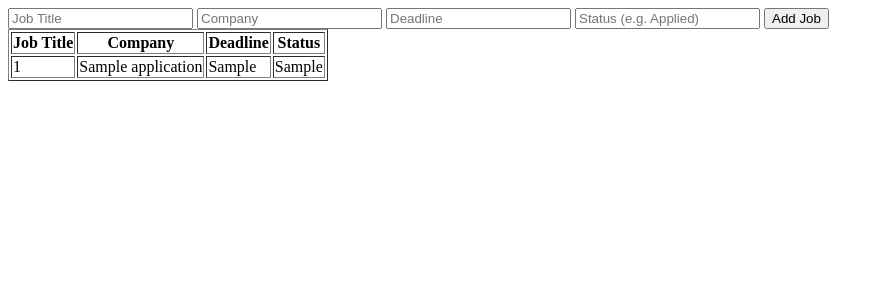
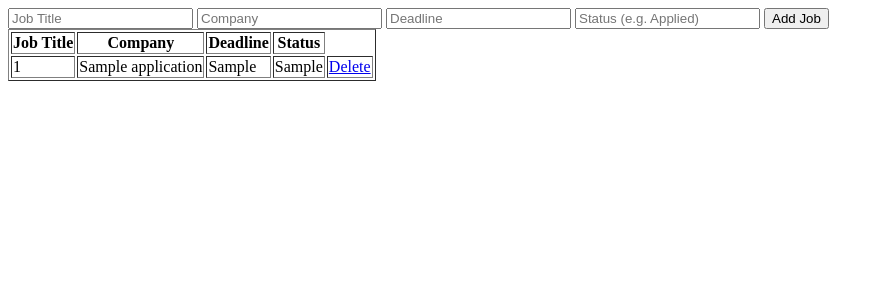
Before and after one commit to cayla-hhh/Job-Application-Tracker, a Flask app: page / in a window 1280 px wide. Shown: the top 300 px of the page, without its empty margins (0-884 px from the left). Run offline with Flask 3, Linux system fonts and the light colour scheme; tables that the repository leaves empty hold one stand-in row (values such as "Sample post").

Commit message:
Add delete function

```diff
--- a/app.py
+++ b/app.py
@@ -23,3 +23,12 @@ def home():
         apps = cursor.fetchall()
         conn.close()
         return render_template('dashboard.html', applications=apps)
+
+@app.route('/delete/<int:id>')
+def delete_job(id):
+    conn = sqlite3.connect('job_tracker.db')
+    cursor = conn.cursor()
+    cursor.execute('DELETE FROM Applications WHERE id = ?', (id,))
+    conn.commit()
+    conn.close()
+    return redirect(url_for('home'))
--- a/templates/dashboard.html
+++ b/templates/dashboard.html
@@ -21,6 +21,9 @@
         <td>{{app[2]}}</td>
         <td>{{app[3]}}</td>
         <td>{{app[4]}}</td>
+        <td>
+            <a href="/delete/{{app[0]}}">Delete</a>
+        </td>
     </tr>
     {% endfor %}
 </table>
```
